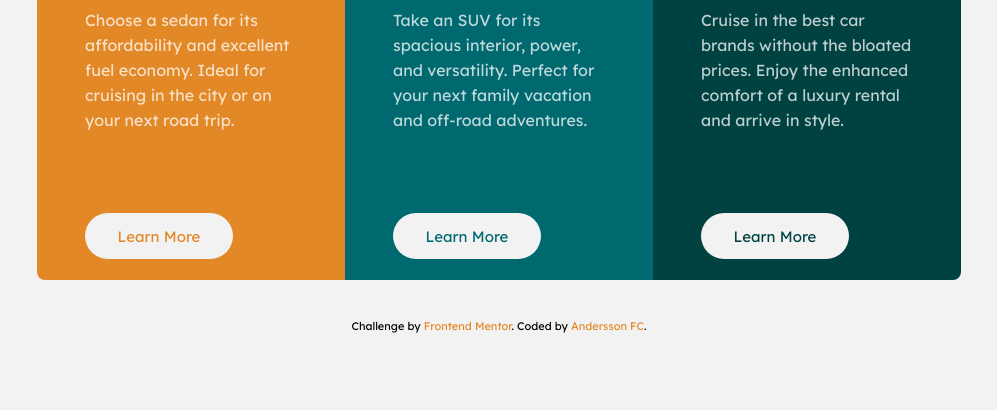
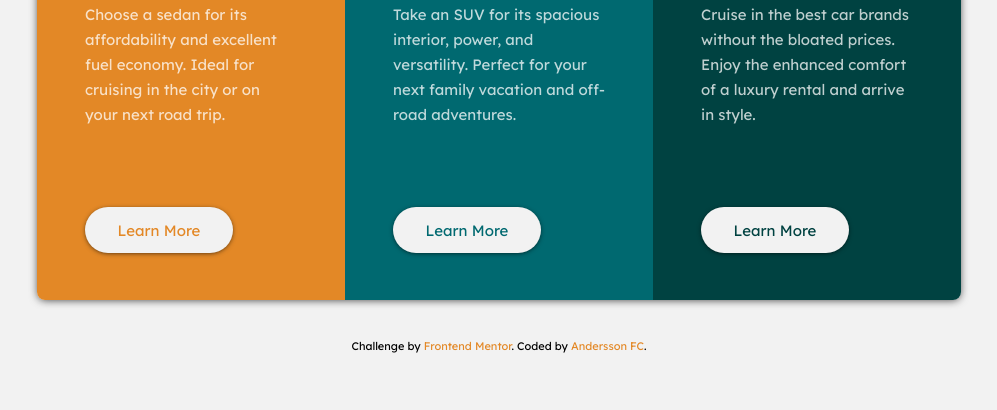
Before and after one commit to AnderssonFuentes/3-column-preview-card-component-main, a plain HTML site: page index.html in a window 1280 px wide. Shown: the part 390-800 px from the top of the page, without its empty margins (141-1138 px from the left). Drawn offline with Linux system fonts and the light colour scheme.

Commit message:
CSS details

```diff
--- a/styles.css
+++ b/styles.css
@@ -32,11 +32,12 @@ body {
   margin: 87px auto 40px;
   border-radius: 8px;
   overflow: hidden;
+  box-shadow: 0px 1px 8px -1px rgba(0, 0, 0, 0.75);
 }
 
 article {
   width: 100%;
-  height: 440px;
+  height: 480px;
   padding: 48px;
 }
 
@@ -52,7 +53,7 @@ article {
 }
 
 img {
-  margin-bottom: 36px;
+  margin-bottom: 30px;
 }
 
 h2 {
@@ -66,7 +67,8 @@ h2 {
 p {
   color: var(--TransparentWhite);
   line-height: 25px;
-  margin-bottom: 25px;
+  margin-bottom: 30px;
+  font-size: 15px;
 }
 
 button {
@@ -77,6 +79,7 @@ button {
   background-color: var(--VeryLightGray);
   font-family: "Lexend Deca", sans-serif;
   font-size: 15px;
+  box-shadow: 0px 1px 5px -1px rgba(0, 0, 0, 0.75);
 }
 
 #sedans-btn {
@@ -131,10 +134,11 @@ button:hover {
   }
 
   article {
-    height: 500px;
+    height: 520px;
   }
 
   p {
+    font-size: 15px;
     margin-bottom: 80px;
   }
 }
```
